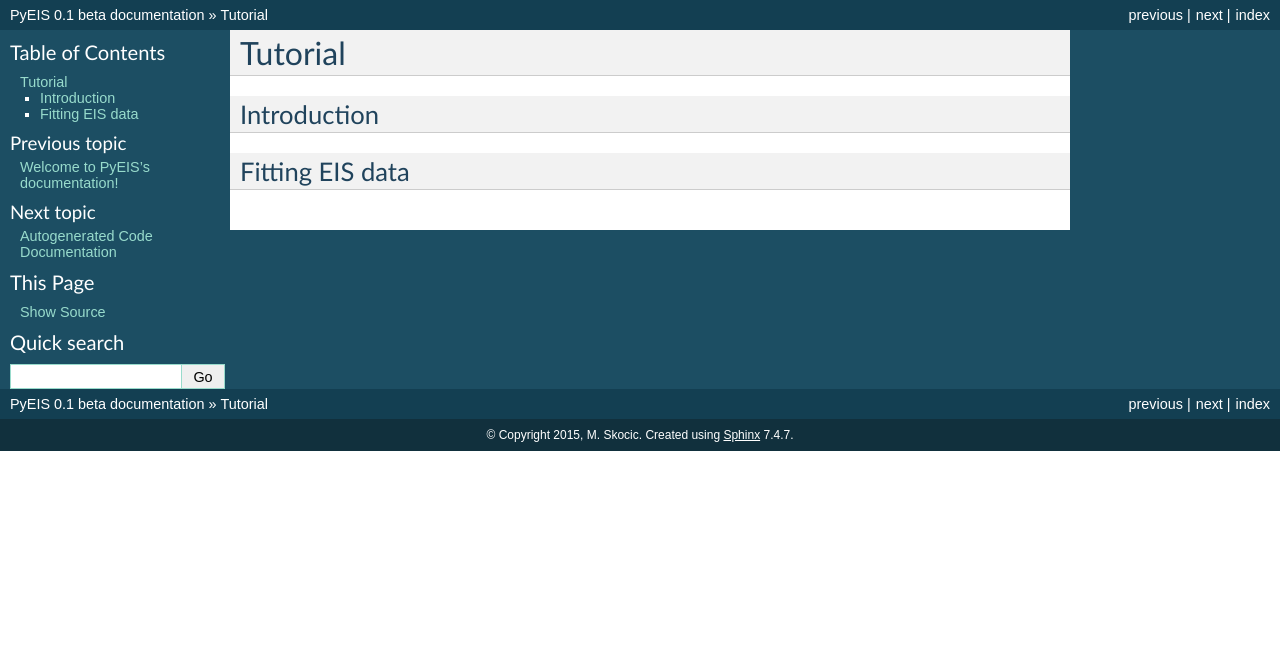
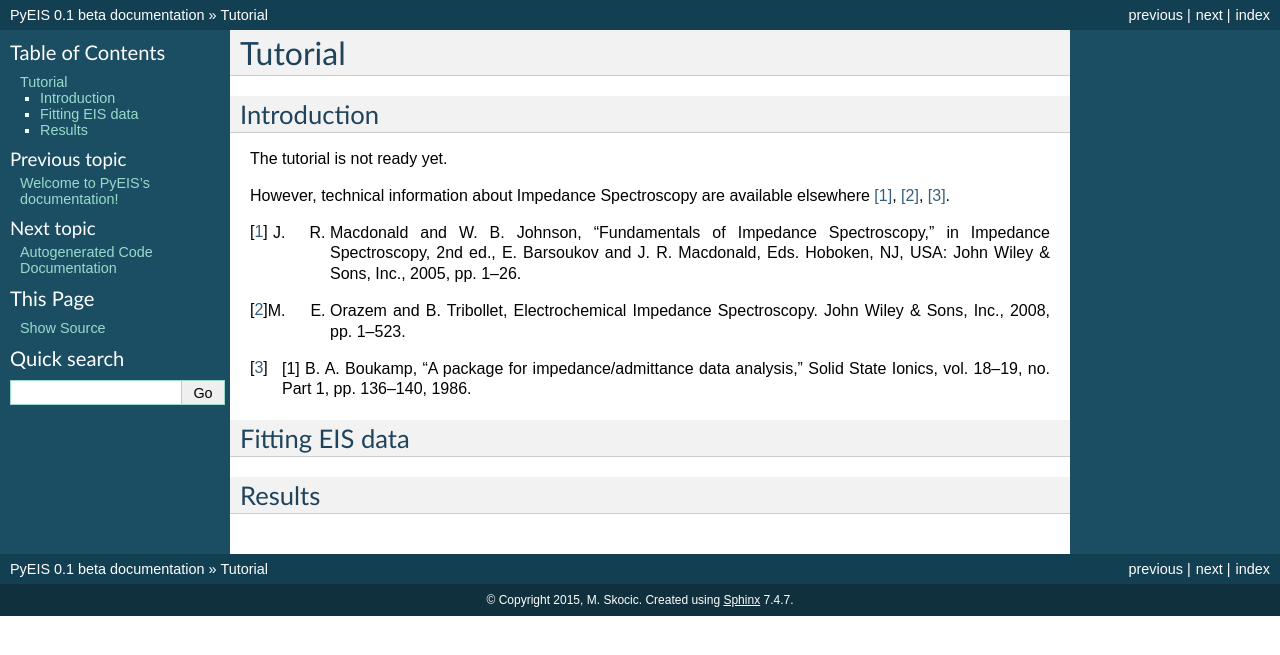
Before and after one commit to bnajafi/PyEIS, a Sphinx documentation site: the page built from documentation/source/Tutorial.rst, in a window 1280 px wide. Shown: the top 655 px of the page. Built offline with Sphinx 7.4.7, drawn with Linux system fonts in a browser that asks for light colours; formulas are drawn with MathJax 3.

Commit message:
Updated tutorial in documentation. Added references for Impedance Spectroscopy.

```diff
--- a/documentation/source/Tutorial.rst
+++ b/documentation/source/Tutorial.rst
@@ -1,8 +1,19 @@
 Tutorial
 ========
 
+
 Introduction
 ------------
+The tutorial is not ready yet.
+
+However, technical information about Impedance Spectroscopy are available elsewhere [#]_, [#]_, [#]_.
+
+.. [#] J. R. Macdonald and W. B. Johnson, “Fundamentals of Impedance Spectroscopy,” in Impedance Spectroscopy, 2nd ed., E. Barsoukov and J. R. Macdonald, Eds. Hoboken, NJ, USA: John Wiley & Sons, Inc., 2005, pp. 1–26.
+.. [#] M. E. Orazem and B. Tribollet, Electrochemical Impedance Spectroscopy. John Wiley & Sons, Inc., 2008, pp. 1–523.
+.. [#] [1] B. A. Boukamp, “A package for impedance/admittance data analysis,” Solid State Ionics, vol. 18–19, no. Part 1, pp. 136–140, 1986.
 
 Fitting EIS data
 ----------------
+
+Results
+-------
```
